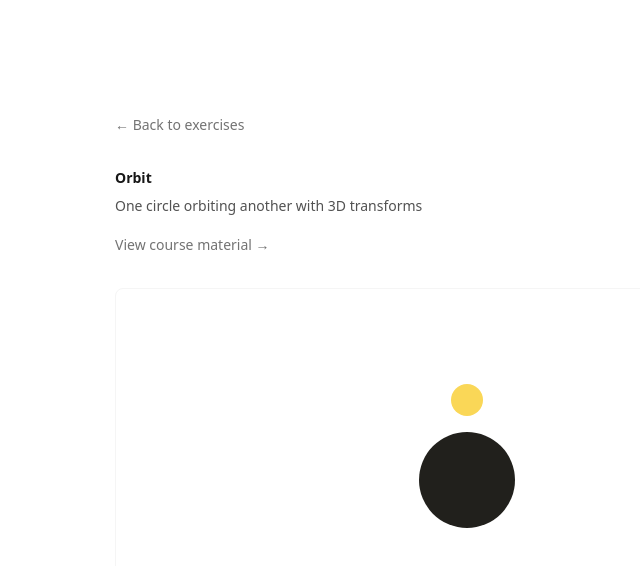
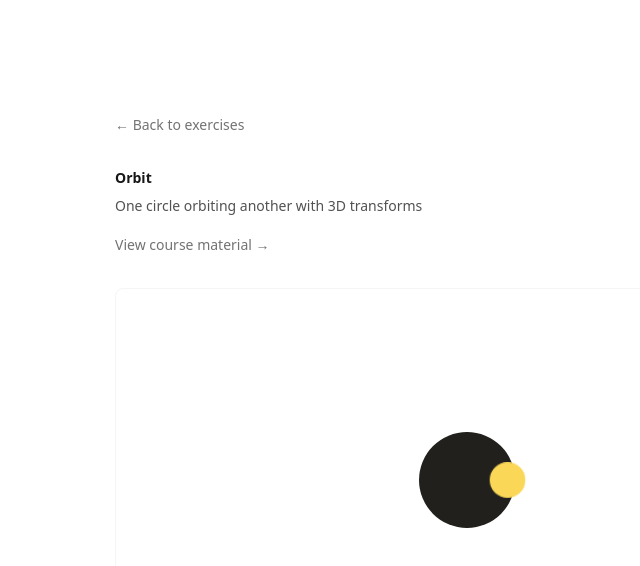
Before and after one commit to gewoonseba/animations-dev, a Next.js app: page /exercises/orbit in a window 1280 px wide. Shown: the top 566 px of the page, without its empty margins (173-813 px from the left). Built offline with nearby package versions, Linux system fonts and the light colour scheme.

Commit message:
Finsish orbit exercise

```diff
--- a/app/exercises/orbit/component.module.css
+++ b/app/exercises/orbit/component.module.css
@@ -1,3 +1,8 @@
+.container {
+  transform-style: preserve-3d;
+  perspective: 500px;
+}
+
 .circle {
   height: 96px;
   width: 96px;
@@ -14,4 +19,18 @@
   transform: translate(-50%, -50%);
   border-radius: 50%;
   background: #fad757;
+  animation: orbit 5s linear;
+  animation-iteration-count: infinite;
 }
+
+/* Double rotateY makes it so circle stays facing forward */
+@keyframes orbit {
+  0% {
+    transform: translate(-50%, -50%) rotateY(0deg) translateZ(64px)
+      rotateY(360deg);
+  }
+  100% {
+    transform: translate(-50%, -50%) rotateY(360deg) translateZ(64px)
+      rotateY(0deg);
+  }
+}
--- a/app/exercises/orbit/component.tsx
+++ b/app/exercises/orbit/component.tsx
@@ -2,7 +2,7 @@ import styles from "./component.module.css";
 
 export function Orbit() {
   return (
-    <div>
+    <div className={styles.container}>
       <div className={styles.circle} />
       <div className={styles.orbitingCircle} />
     </div>
```
